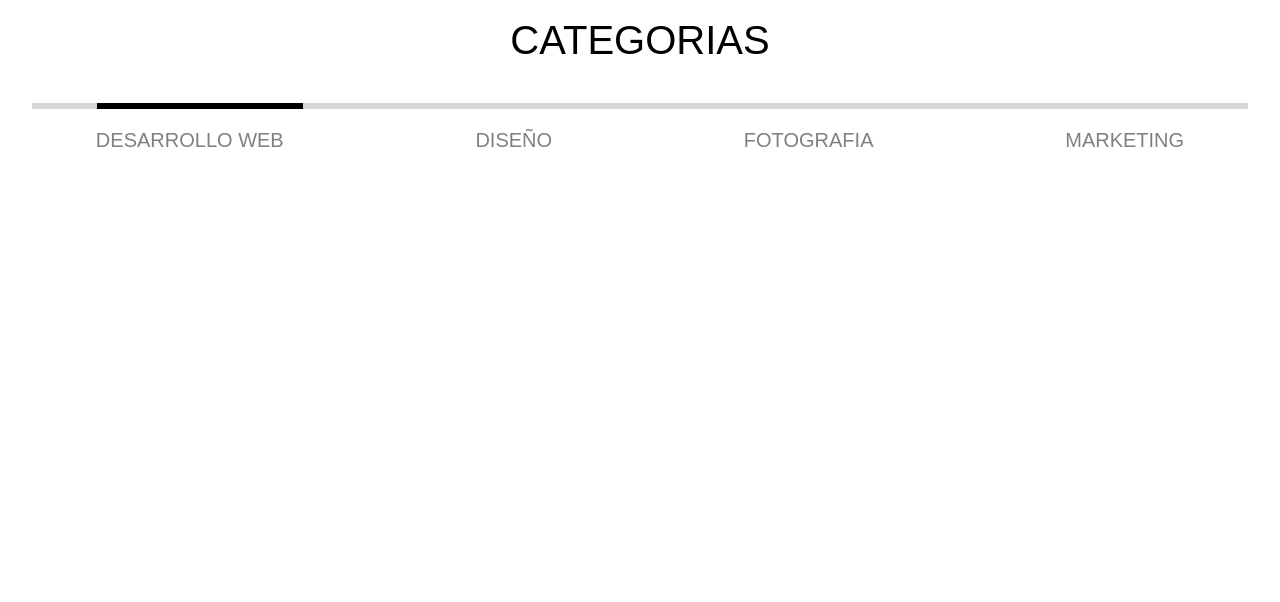
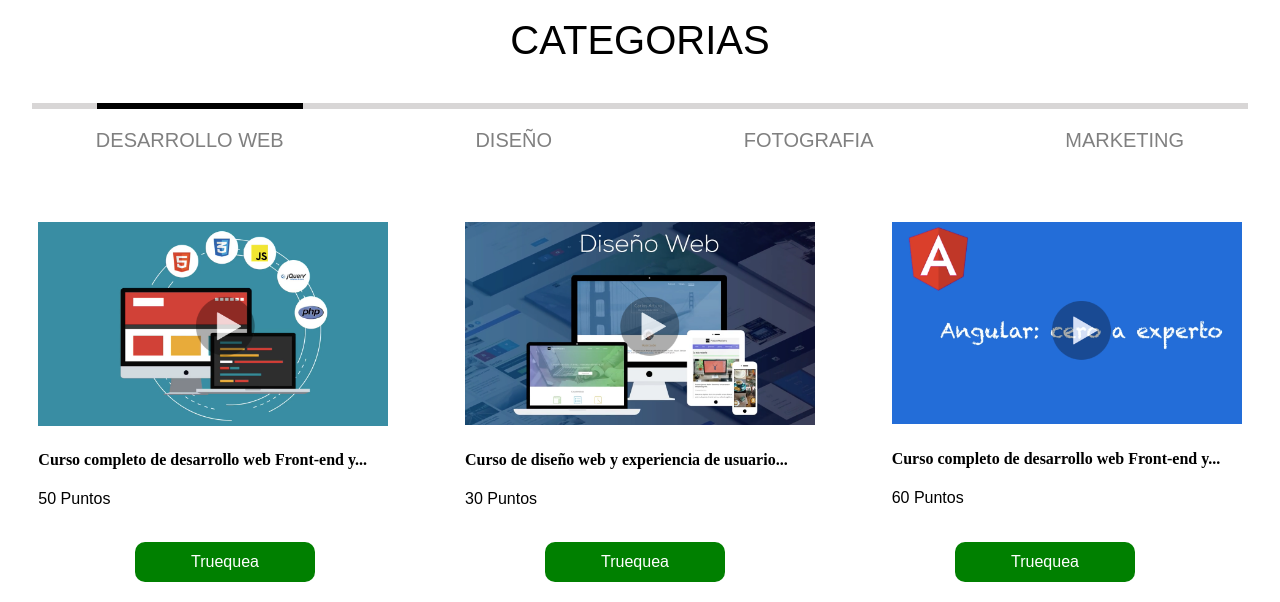
Before and after one commit to Nabalrog/interaprendizaje, a plain HTML site: page index.html in a window 1280 px wide. Shown: the part 924-1526 px from the top of the page. Before the commit the page ends 1096 px from the top, so only its background shows below. Drawn offline with Linux system fonts and the light colour scheme; a web font is replaced by a local one.

Commit message:
arreglo final home 1

```diff
--- a/index.html
+++ b/index.html
@@ -92,7 +92,53 @@
     <p>MARKETING</p>
 </section>
 
-<section class="categoriafotos">
+<!-- FIN SECTION CATEGORIA-->
+
+<!-- INICIO SECTION CURSOS-->
+
+<section>
+    <div class="cursoscategoriasimg">
+
+    <div class="diseñoweb1" >
+    <img src="./assets/diseñoweb1.png" alt="">
+    <h4>Curso completo de desarrollo web Front-end y...</h4>
+    <p>50 Puntos</p>
+    </div>
+
+
+    <div class="diseñoweb2">
+    <img src="./assets/diseñoweb2.png" alt="">
+    <h4>Curso de diseño web y experiencia de usuario...</h4>
+    <p>30 Puntos</p>
+    </div>
+
+    <div class="diseñoweb3">
+    <img src="./assets/diseñoweb3.png" alt="">
+    <h4>Curso completo de desarrollo web Front-end y...</h4>
+    <p>60 Puntos</p>
+    </div>
+
+    </div>
+
+
+
+    <div class="cursoscategoriasbotones">
+
+    <div class="boton1">
+           <a href="">Truequea</a>
+    </div>
+
+    <div class="boton2">
+            <a href="">Truequea</a>
+    </div>
+
+    <div class="boton3">
+            <a href="">Truequea</a>
+    </div>
+
+    </div>
+
+
 
 </section>
 
--- a/style.css
+++ b/style.css
@@ -219,3 +219,88 @@ header{
     font-size: 20px;
     color: gray;
 }
+
+/* FIN SECTION CATEGORIAS */
+
+/* INICIO SECTION CURSOS */
+
+.cursoscategoriasimg{
+    border: solid px black;
+    display: flex;
+    justify-content: space-around;
+    margin-top: 50px;
+}
+
+.cursoscategoriasimg img{
+    width: 350px;
+}
+
+.diseñoweb1{
+    border: solid px;
+    height: 300px;
+}
+.diseñoweb2{
+    border: solid px;
+    height: 300px;
+}
+.diseñoweb3{
+    border: solid px;
+    height: 300px;
+}
+
+.cursoscategoriasbotones{
+    border: solid px;
+    display: flex;
+    justify-content: space-around;
+    margin-top: 20px;
+    margin-bottom: 20px;
+    padding-left: 50px;
+}
+
+.boton1{
+    display: flex;
+    justify-content: center;
+    align-items: center;
+    border-radius: 10px;
+    height: 40px;
+    width: 180px;
+    margin-left: -60px;
+    background-color: green;
+}
+
+.boton1 a{
+    color: white;
+    text-decoration: none;
+}
+
+.boton2{
+    display: flex;
+    justify-content: center;
+    align-items: center;
+    border-radius: 10px;
+    height: 40px;
+    width: 180px;
+    margin-left: -60px;
+    background-color: green;
+}
+
+.boton2 a{
+    color: white;
+    text-decoration: none;
+}
+
+.boton3{
+    display: flex;
+    justify-content: center;
+    align-items: center;
+    border-radius: 10px;
+    height: 40px;
+    width: 180px;
+    margin-left: -60px;
+    background-color: green;
+}
+
+.boton3 a{
+    color: white;
+    text-decoration: none;
+}
```
Also changed, not shown: assets/diseñoweb1.png (added), assets/diseñoweb2.png (added), assets/diseñoweb3.png (added), 1 other file.
